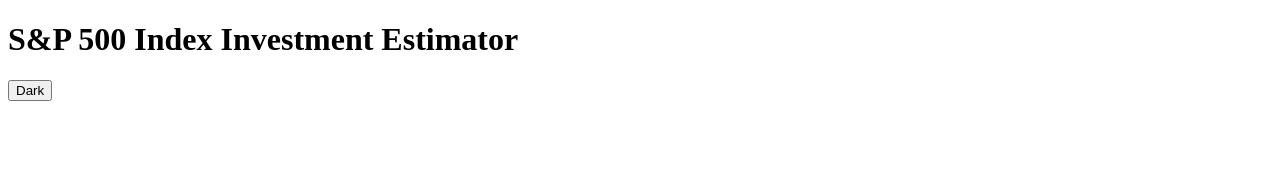
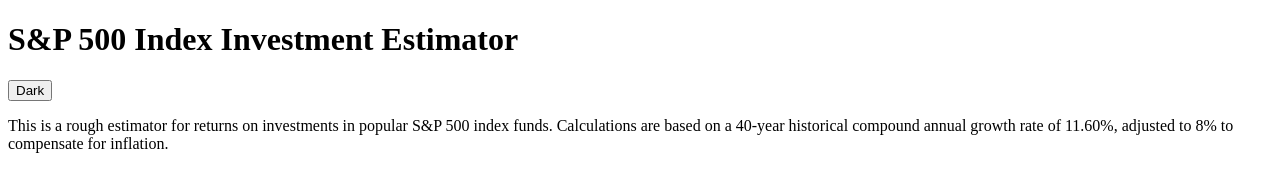
Before and after one commit to gwwebster/flatiron-phase-1-project, a plain HTML site: page index.html in a window 1280 px wide. Drawn offline with Linux system fonts and the light colour scheme.

Commit message:
HTML - add description

```diff
--- a/index.html
+++ b/index.html
@@ -12,6 +12,8 @@
                 <button>Dark</button>
             </div>
         </header>
+        <p id="description">This is a rough estimator for returns on investments in popular S&P 500 index funds.
+            Calculations are based on a 40-year historical compound annual growth rate of 11.60%, adjusted to 8% to compensate for inflation.</p>
         <script type="text/javascript" src="./index.js"></script>
     </body>
 </html>
```
